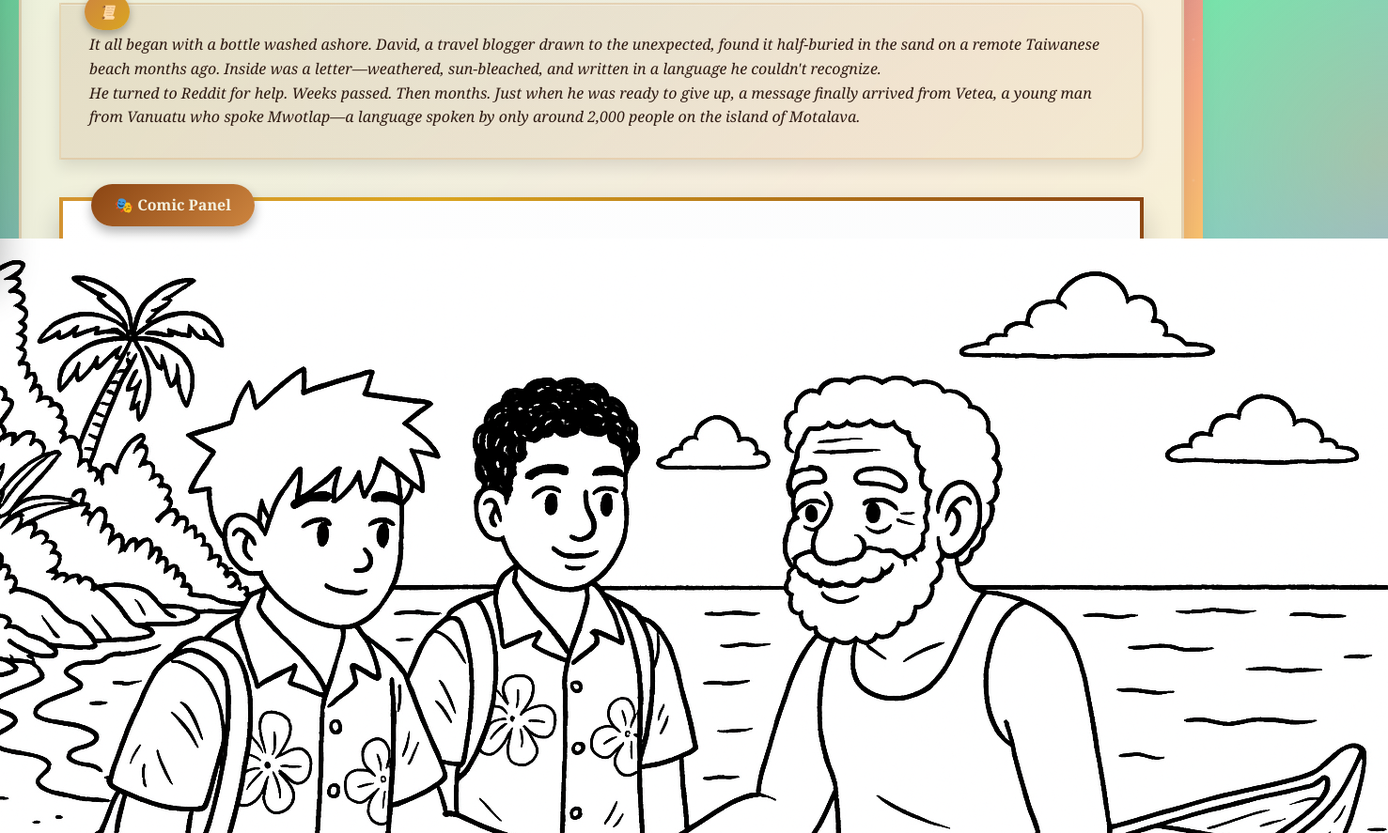
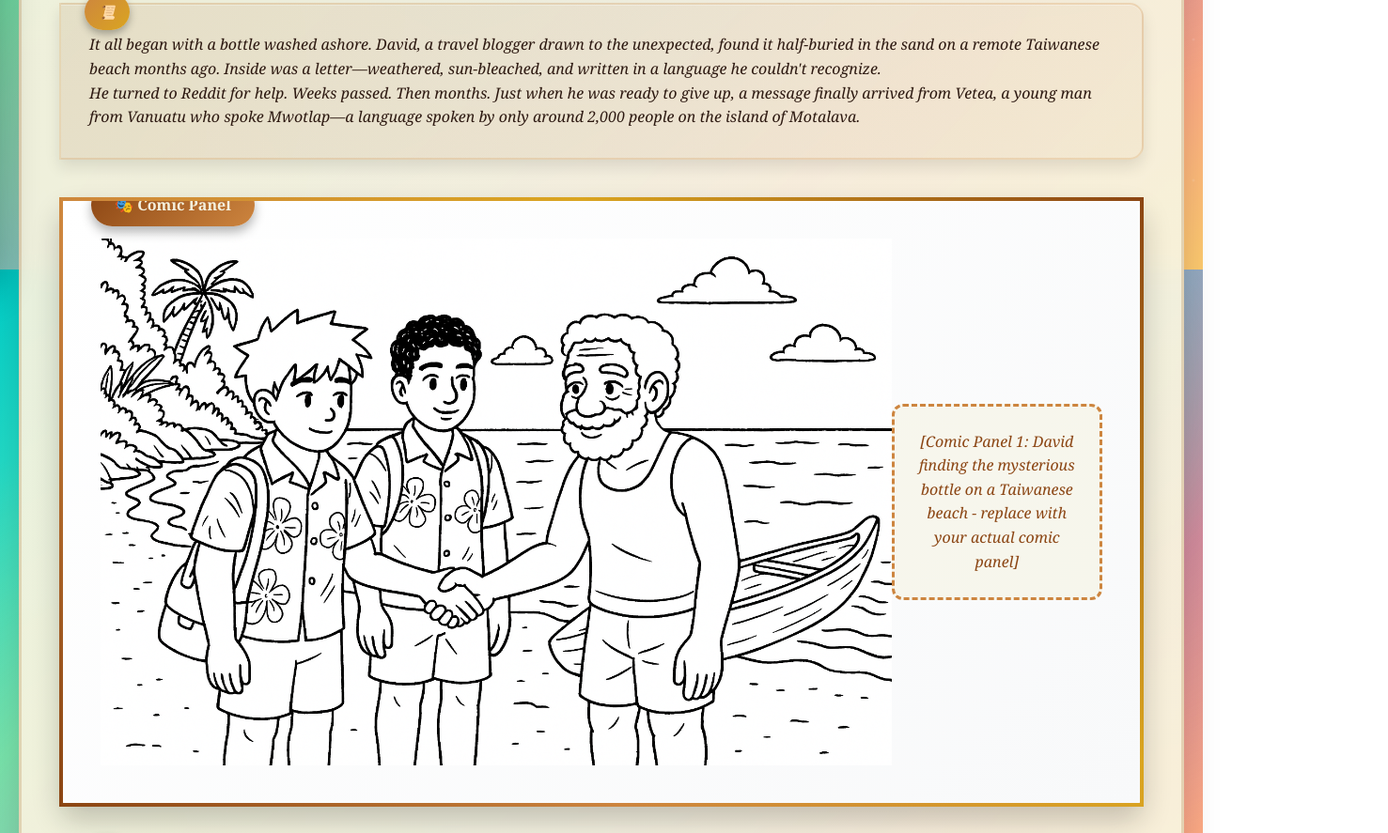
Before and after one commit to MicahDoo/Lost-in-Translation-A-Quest-to-Find-Your-Way-Through-the-Seven-Stones-in-Mwotlap, a plain HTML site: page index.html in a window 1280 px wide. Shown: the part 513-1400 px from the top of the page at 94% size, 1477 px wide, since content can reach past the window. Drawn offline with Linux system fonts and the light colour scheme.

Commit message:
Update index.html

```diff
--- a/index.html
+++ b/index.html
@@ -452,6 +452,16 @@
                 inset 0 1px 0 rgba(255, 255, 255, 0.8);
             position: relative;
             border-image: linear-gradient(45deg, #8b4513, #cd853f, #daa520, #8b4513) 4;
+            width: 100%;
+              aspect-ratio: 16/9; /* adjust to your comic's ratio */
+              position: relative;
+              overflow: hidden;
+        }
+
+        .comic-panel img {
+          width: 100%;
+          height: 100%;
+          object-fit: contain;
         }
 
         .comic-panel::before {
@@ -793,10 +803,10 @@
 
                 <div class="story-element">
                     <div class="comic-panel">
+                        <img alt="Kaikoa greets the pair" src="images/1-1. Greeting.png">
                         <div class="placeholder">
                             [Comic Panel 1: David finding the mysterious bottle on a Taiwanese beach - replace with your actual comic panel]
                         </div>
-                        <img alt="Kaikoa greets the pair" src="images/1-1. Greeting.png">
                     </div>
                 </div>
 
```
